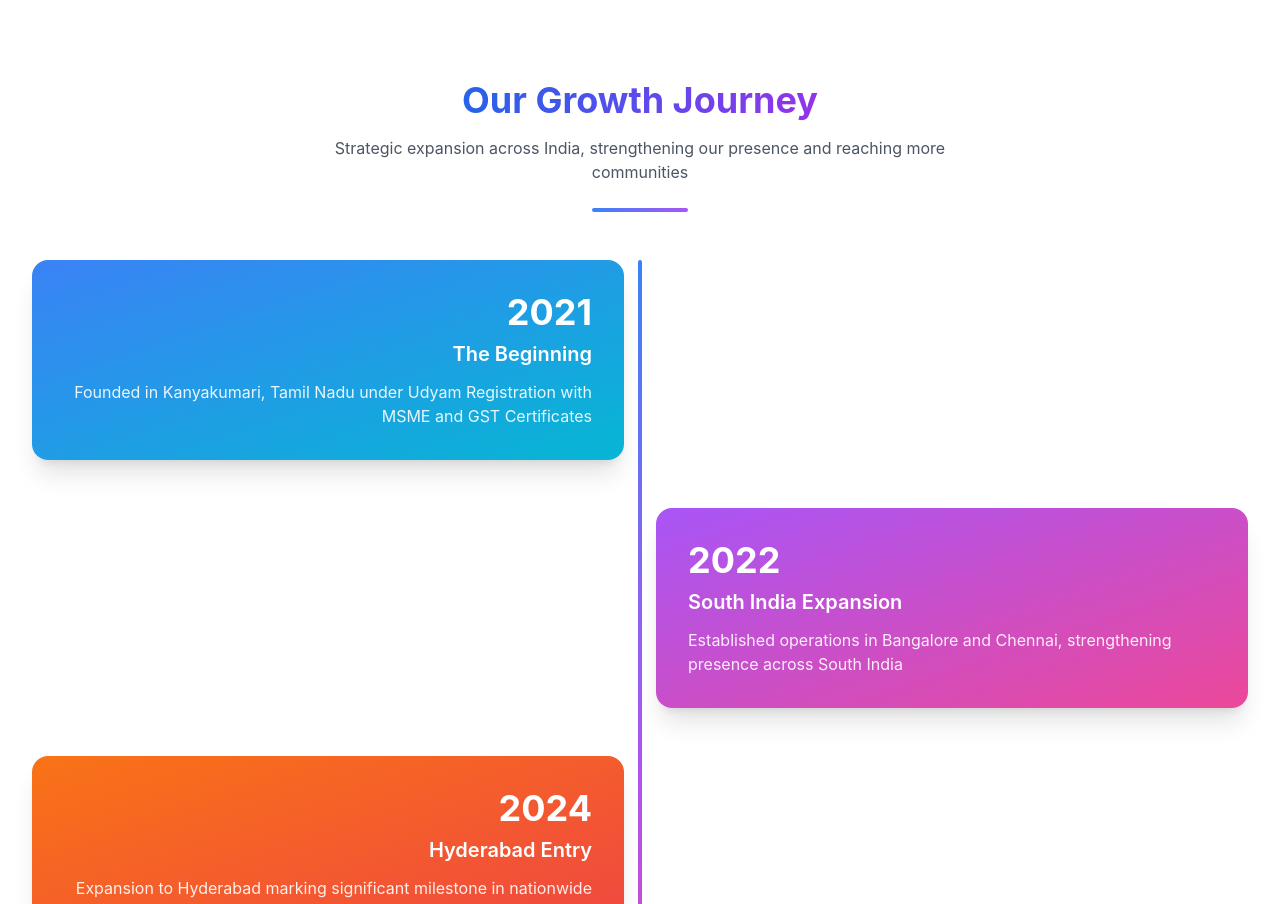
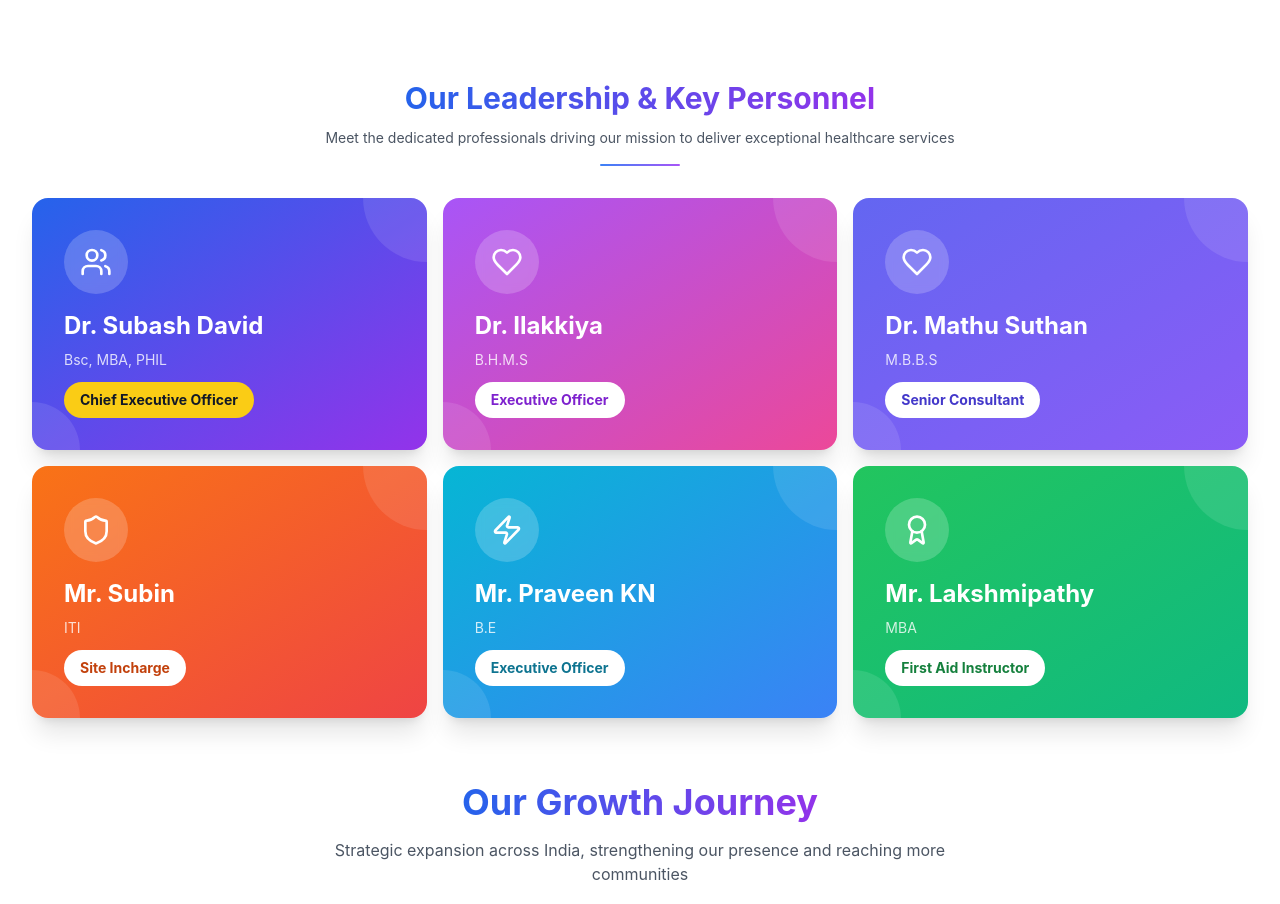
Before and after one commit to Praveennnnn/ambulanceService, a React (Vite) app: page /about in a window 1280 px wide. Shown: the part 1220-2124 px from the top of the page. Built offline with nearby package versions, Linux system fonts and the light colour scheme.

Commit message:
add  Leadership

```diff
--- a/src/pages/About.jsx
+++ b/src/pages/About.jsx
@@ -206,6 +206,129 @@ const About = () => {
                 <p className="text-3xl font-bold mb-1">2021</p>
                 <p className="text-sm opacity-90">Founded</p>
               </div>
+            </div>
+          </div>
+
+          {/* Our Leadership Team */}
+          <div className="mb-16">
+            <div className="text-center mb-8">
+              <h2 className="text-2xl md:text-3xl font-bold mb-3">
+                <span className="bg-clip-text text-transparent bg-gradient-to-r from-blue-600 to-purple-600">
+                  Our Leadership & Key Personnel
+                </span>
+              </h2>
+              <p className="text-gray-600 text-sm max-w-2xl mx-auto">
+                Meet the dedicated professionals driving our mission to deliver exceptional healthcare services
+              </p>
+              <div className="w-20 h-0.5 bg-gradient-to-r from-blue-500 to-purple-500 mx-auto rounded-full mt-4"></div>
+            </div>
+
+            <div className="grid grid-cols-1 md:grid-cols-2 lg:grid-cols-3 gap-4">
+              {/* CEO */}
+              <div className="group bg-gradient-to-br from-blue-600 to-purple-600 p-8 rounded-2xl shadow-xl hover:shadow-2xl transition-all duration-300 hover:-translate-y-2 relative overflow-hidden">
+                <div className="absolute top-0 right-0 w-32 h-32 bg-white/10 rounded-full -translate-y-16 translate-x-16"></div>
+                <div className="absolute bottom-0 left-0 w-24 h-24 bg-white/10 rounded-full translate-y-12 -translate-x-12"></div>
+
+                <div className="relative z-10">
+                  <div className="bg-white/20 backdrop-blur-sm w-16 h-16 rounded-full flex items-center justify-center mb-4 group-hover:scale-110 transition-transform duration-300">
+                    <Users className="h-8 w-8 text-white" />
+                  </div>
+                  <h3 className="text-2xl font-bold text-white mb-2">Dr. Subash David</h3>
+                  <p className="text-white/80 text-sm mb-3">Bsc, MBA, PHIL</p>
+                  <div className="bg-yellow-400 text-gray-900 font-bold px-4 py-2 rounded-full inline-block text-sm">
+                    Chief Executive Officer
+                  </div>
+                </div>
+              </div>
+
+              {/* Executive Officer 1 */}
+              <div className="group bg-gradient-to-br from-purple-500 to-pink-500 p-8 rounded-2xl shadow-xl hover:shadow-2xl transition-all duration-300 hover:-translate-y-2 relative overflow-hidden">
+                <div className="absolute top-0 right-0 w-32 h-32 bg-white/10 rounded-full -translate-y-16 translate-x-16"></div>
+                <div className="absolute bottom-0 left-0 w-24 h-24 bg-white/10 rounded-full translate-y-12 -translate-x-12"></div>
+
+                <div className="relative z-10">
+                  <div className="bg-white/20 backdrop-blur-sm w-16 h-16 rounded-full flex items-center justify-center mb-4 group-hover:scale-110 transition-transform duration-300">
+                    <Heart className="h-8 w-8 text-white" />
+                  </div>
+                  <h3 className="text-2xl font-bold text-white mb-2">Dr. Ilakkiya</h3>
+                  <p className="text-white/80 text-sm mb-3">B.H.M.S</p>
+                  <div className="bg-white text-purple-700 font-bold px-4 py-2 rounded-full inline-block text-sm">
+                    Executive Officer
+                  </div>
+                </div>
+              </div>
+
+
+              {/* Senior Consultant */}
+              <div className="group bg-gradient-to-br from-indigo-500 to-violet-500 p-8 rounded-2xl shadow-xl hover:shadow-2xl transition-all duration-300 hover:-translate-y-2 relative overflow-hidden">
+                <div className="absolute top-0 right-0 w-32 h-32 bg-white/10 rounded-full -translate-y-16 translate-x-16"></div>
+                <div className="absolute bottom-0 left-0 w-24 h-24 bg-white/10 rounded-full translate-y-12 -translate-x-12"></div>
+
+                <div className="relative z-10">
+                  <div className="bg-white/20 backdrop-blur-sm w-16 h-16 rounded-full flex items-center justify-center mb-4 group-hover:scale-110 transition-transform duration-300">
+                    <Heart className="h-8 w-8 text-white" />
+                  </div>
+                  <h3 className="text-2xl font-bold text-white mb-2">Dr. Mathu Suthan</h3>
+                  <p className="text-white/80 text-sm mb-3">M.B.B.S</p>
+                  <div className="bg-white text-indigo-700 font-bold px-4 py-2 rounded-full inline-block text-sm">
+                    Senior Consultant
+                  </div>
+                </div>
+              </div>
+
+
+
+              {/* Site Incharge */}
+              <div className="group bg-gradient-to-br from-orange-500 to-red-500 p-8 rounded-2xl shadow-xl hover:shadow-2xl transition-all duration-300 hover:-translate-y-2 relative overflow-hidden">
+                <div className="absolute top-0 right-0 w-32 h-32 bg-white/10 rounded-full -translate-y-16 translate-x-16"></div>
+                <div className="absolute bottom-0 left-0 w-24 h-24 bg-white/10 rounded-full translate-y-12 -translate-x-12"></div>
+
+                <div className="relative z-10">
+                  <div className="bg-white/20 backdrop-blur-sm w-16 h-16 rounded-full flex items-center justify-center mb-4 group-hover:scale-110 transition-transform duration-300">
+                    <Shield className="h-8 w-8 text-white" />
+                  </div>
+                  <h3 className="text-2xl font-bold text-white mb-2">Mr. Subin</h3>
+                  <p className="text-white/80 text-sm mb-3">ITI</p>
+                  <div className="bg-white text-orange-700 font-bold px-4 py-2 rounded-full inline-block text-sm">
+                    Site Incharge
+                  </div>
+                </div>
+              </div>
+
+               {/* Executive Officer 2 */}
+              <div className="group bg-gradient-to-br from-cyan-500 to-blue-500 p-8 rounded-2xl shadow-xl hover:shadow-2xl transition-all duration-300 hover:-translate-y-2 relative overflow-hidden">
+                <div className="absolute top-0 right-0 w-32 h-32 bg-white/10 rounded-full -translate-y-16 translate-x-16"></div>
+                <div className="absolute bottom-0 left-0 w-24 h-24 bg-white/10 rounded-full translate-y-12 -translate-x-12"></div>
+
+                <div className="relative z-10">
+                  <div className="bg-white/20 backdrop-blur-sm w-16 h-16 rounded-full flex items-center justify-center mb-4 group-hover:scale-110 transition-transform duration-300">
+                    <Zap className="h-8 w-8 text-white" />
+                  </div>
+                  <h3 className="text-2xl font-bold text-white mb-2">Mr. Praveen KN </h3>
+                  <p className="text-white/80 text-sm mb-3">B.E</p>
+                  <div className="bg-white text-cyan-700 font-bold px-4 py-2 rounded-full inline-block text-sm">
+                    Executive Officer
+                  </div>
+                </div>
+              </div>
+
+               {/* First Aid Instructor */}
+              <div className="group bg-gradient-to-br from-green-500 to-emerald-500 p-8 rounded-2xl shadow-xl hover:shadow-2xl transition-all duration-300 hover:-translate-y-2 relative overflow-hidden">
+                <div className="absolute top-0 right-0 w-32 h-32 bg-white/10 rounded-full -translate-y-16 translate-x-16"></div>
+                <div className="absolute bottom-0 left-0 w-24 h-24 bg-white/10 rounded-full translate-y-12 -translate-x-12"></div>
+
+                <div className="relative z-10">
+                  <div className="bg-white/20 backdrop-blur-sm w-16 h-16 rounded-full flex items-center justify-center mb-4 group-hover:scale-110 transition-transform duration-300">
+                    <Award className="h-8 w-8 text-white" />
+                  </div>
+                  <h3 className="text-2xl font-bold text-white mb-2">Mr. Lakshmipathy</h3>
+                  <p className="text-white/80 text-sm mb-3">MBA</p>
+                  <div className="bg-white text-green-700 font-bold px-4 py-2 rounded-full inline-block text-sm">
+                    First Aid Instructor
+                  </div>
+                </div>
+              </div>
+
             </div>
           </div>
 
--- a/src/pages/Projects.jsx
+++ b/src/pages/Projects.jsx
@@ -231,7 +231,7 @@ const Projects = () => {
       location: 'Bangalore',
       duration: '2026',
       year: 2026,
-      teamSize: '1 Driver, 1 Ambulance | Lead By: Mr. Rafier',
+      teamSize: '1 Doctor, 2 Nurses, 1 Driver, 1 Ambulance | Lead By: Dr. Subash',
       workersServed: 700,
       industryType: 'Construction',
       services: [
@@ -250,7 +250,7 @@ const Projects = () => {
       location: 'Bangalore',
       duration: '2026',
       year: 2026,
-      teamSize: '1 Doctor, 2 Nurses, 3 First Aiders | Lead By: Dr. Mathusuthan',
+      teamSize: '1 Driver, 1 Ambulance | Lead By: Mr. Rafier',
       workersServed: 400,
       industryType: 'Industrial',
       services: [
```
